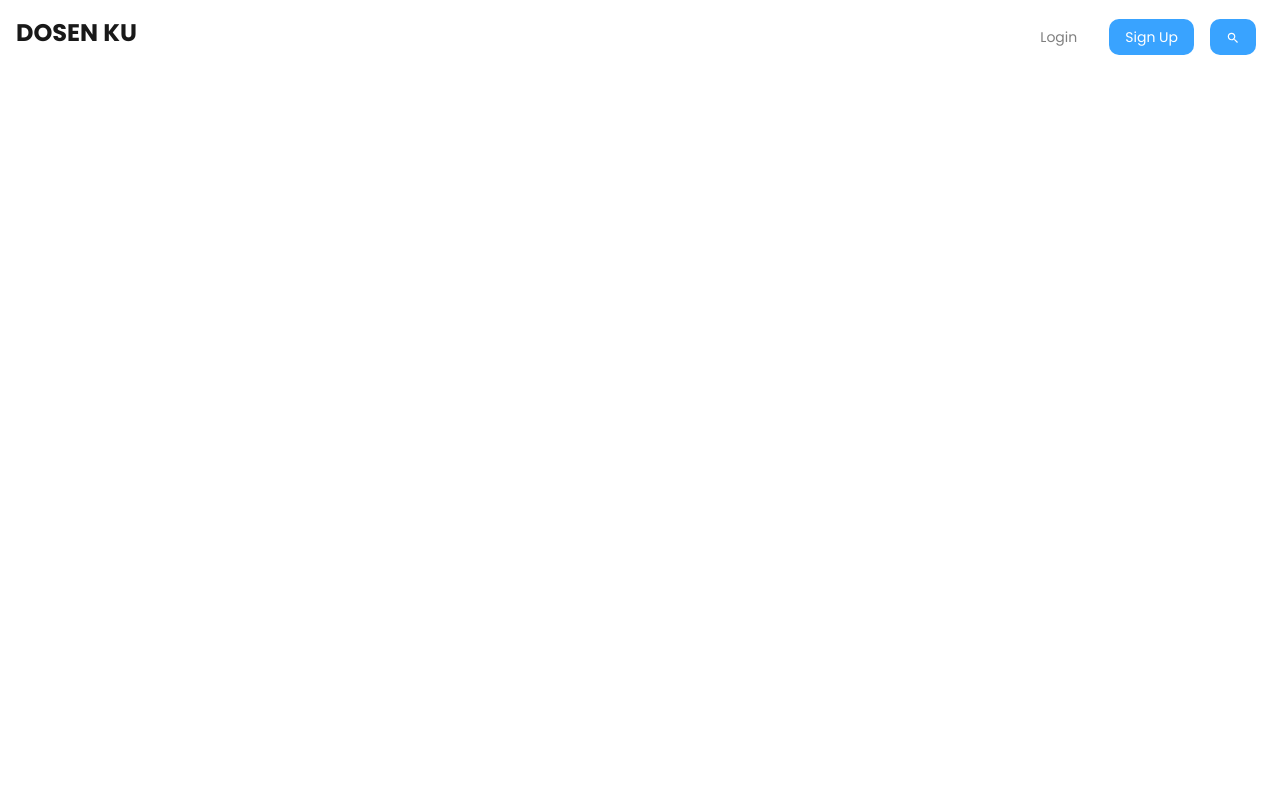
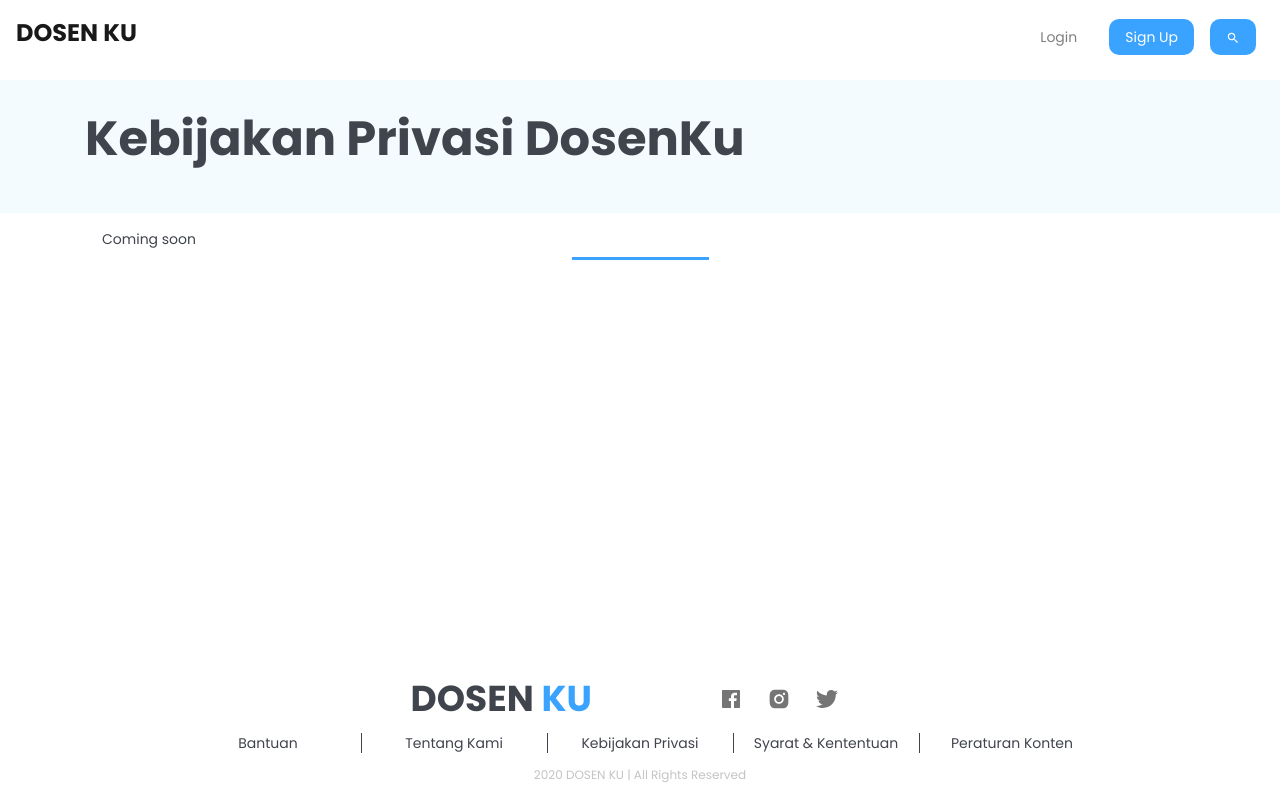
Before and after one commit to Harus-Bisa/frontendv2, a React (Create React App) app in the folder hb-v2/: page /info/privacypolicy in a window 1280 px wide. Built offline with nearby package versions, Linux system fonts and the light colour scheme.

Commit message:
info pages

```diff
--- a/hb-v2/src/Routes.js
+++ b/hb-v2/src/Routes.js
@@ -9,6 +9,9 @@ import Verification from './pages/Verification/Verification';
 import Query from './pages/Query/Query';
 import About from './pages/About/About';
 import Help from './pages/Help/Help';
+import TermsAndConditions from './pages/Info/TermsAndConditions';
+import PrivacyPolicy from './pages/Info/PrivacyPolicy';
+import CommunityGuidelines from './pages/Info/CommunityGuidelines';
 
 function Routes() {
     return(
@@ -16,6 +19,9 @@ function Routes() {
             <Route exact path="/" component={Landing}/>
             <Route exact path="/about" component={About}/>
             <Route exact path="/help" component={Help}/>
+            <Route exact path="/info/termsandconditions" component={TermsAndConditions}/>
+            <Route exact path="/info/privacypolicy" component={PrivacyPolicy}/>
+            <Route exact path="/info/communityguidelines" component={CommunityGuidelines}/>
             <Route exact path={["/review/new/:revieweeName", "/review/:revieweeId/add/:overallRating" ]}component={ReviewForm}/>
             <Route exact path="/review/:revieweeId" component={Review}/>
             <Route exact path="/query" component={Query}/>
--- a/hb-v2/src/components/Footer/Footer.js
+++ b/hb-v2/src/components/Footer/Footer.js
@@ -35,15 +35,15 @@ export default function Footer(){
                 </div>
                 <Divider orientation="vertical"/>
                 <div className="col-4 col-lg-2 flex">
-                    <a href="/">Kebijakan Privasi</a>
+                    <a href="/info/privacypolicy">Kebijakan Privasi</a>
                 </div>
                 <Divider orientation="vertical"/>
                 <div className="col-5 col-lg-2 flex">
-                    <a href="/">Syarat & Kententuan</a>
+                    <a href="/info/termsandconditions">Syarat & Kententuan</a>
                 </div>
                 <Divider orientation="vertical"/>
                 <div className="col-5 col-lg-2 flex">
-                    <a href="/">Peraturan Konten</a>
+                    <a href="/info/communityguidelines">Peraturan Konten</a>
                 </div>
             </div>
             <div>
--- a/hb-v2/src/components/Form/LoginForm.js
+++ b/hb-v2/src/components/Form/LoginForm.js
@@ -50,7 +50,7 @@ function LoginForm(props){
                     <Input type="password" id="password" value={password} onChange={(event) => setPassword(event.target.value)} required/>
                 </FormGroup>
                 <FormGroup>
-                    <FormText>Dengan masuk, Anda setuju dengan <a href="/">Syarat dan Ketentuan</a> dan <a href="/">Kebijakan Privasi</a>.</FormText>
+                    <FormText>Dengan masuk, Anda setuju dengan <a href="/info/termsandconditions">Syarat dan Ketentuan</a> dan <a href="/info/privacypolicy">Kebijakan Privasi</a>.</FormText>
                 </FormGroup>
                 <FormGroup>
                     <Button type="submit" className="contrast-button" fullWidth>Login</Button>
--- a/hb-v2/src/components/Form/SignUpForm.js
+++ b/hb-v2/src/components/Form/SignUpForm.js
@@ -89,7 +89,7 @@ function SignUpForm(props){
                     />
                 </FormGroup>
                 <FormGroup>
-                    <FormText>Dengan melanjutkan, Anda menyetujui <a href="/">Syarat dan Ketentuan</a> Dosen Ku dan menyetujui <a href="/">Kebijakan Privasi</a> Dosen Ku</FormText>
+                    <FormText>Dengan melanjutkan, Anda menyetujui <a href="/info/termsandconditions">Syarat dan Ketentuan</a> Dosen Ku dan menyetujui <a href="/info/privacypolicy">Kebijakan Privasi</a> Dosen Ku</FormText>
                 </FormGroup>
                 {props.error && <Feedback color={"danger"} message={props.error.message}/>}
                 <FormGroup>
--- a/hb-v2/src/components/Popup/ContactUsPopup.js
+++ b/hb-v2/src/components/Popup/ContactUsPopup.js
@@ -9,7 +9,7 @@ export default function ContactUsPopup(props){
             form={<ContactUsForm closePopup={props.closePopup}/>}
             footer={
                 <div style={{textAlign:'center'}}>
-                    <p>Dengan melanjutkan, Anda telah mengkonfirmasi bahwa anda telah membaca <a href="/">Syarat dan Ketentuan</a> dan menyetujui <a href="/">Kebijakan Privasi</a> Dosen Ku</p>
+                    <p>Dengan melanjutkan, Anda telah mengkonfirmasi bahwa anda telah membaca <a href="/info/termsandconditions">Syarat dan Ketentuan</a> dan menyetujui <a href="/info/privacypolicy">Kebijakan Privasi</a> Dosen Ku</p>
                 </div>
             }
         />
--- a/hb-v2/src/components/Popup/ReportInappropriatePopup.js
+++ b/hb-v2/src/components/Popup/ReportInappropriatePopup.js
@@ -13,7 +13,7 @@ export default function ReportInappropriatePopup(props){
         <div>
             <div className="content" style={{ marginBottom:'-15px'}}>
                 <h3>Baca sebelum laporkan</h3>
-                <p>Silakan merujuk pada <a href="/">Peraturan Konten</a> dan <a href="/">Syarat dan Ketentuan</a> kami dan beri tahu kami mengapa menurut Anda konten yang Anda laporkan melanggar pedoman ini:</p>
+                <p>Silakan merujuk pada <a href="/info/communityguidelines">Peraturan Konten</a> dan <a href="/info/termsandconditions">Syarat dan Ketentuan</a> kami dan beri tahu kami mengapa menurut Anda konten yang Anda laporkan melanggar pedoman ini:</p>
             </div>
             <div>
                 <div className="content" style={{paddingBottom:0}}>
--- a/hb-v2/src/css/helpPage.css
+++ b/hb-v2/src/css/helpPage.css
@@ -21,6 +21,6 @@
 
 .help-page .divider{
     background-color: var(--hb-blue);
-    width: 10%;
+    width: 137px;
     height: 3px;
 }
--- a/hb-v2/src/css/index.css
+++ b/hb-v2/src/css/index.css
@@ -25,7 +25,7 @@ h1{
   font-style: normal;
   font-weight: bold;
   font-size: 48px;
-  line-height: 83%;
+  line-height: 111%;
   margin-bottom: 1rem;
 }
 h2{
@@ -266,7 +266,7 @@ label{
 
 .page-header{
   background-color: #F3FBFF;
-  padding: 1rem 0rem;
+  padding: 2rem 0rem;
 }
 .MuiDivider-vertical{
   height: auto !important;
@@ -275,6 +275,12 @@ label{
 @media (max-width: 576px) {
   .footer-adjust{
     padding-bottom: 179px;
+  }
+  h1{
+    font-size: 36px;
+  }
+  h2{
+    font-size: 28px;
   }
 
 }
--- /dev/null
+++ b/hb-v2/src/pages/Info/CommunityGuidelines.js
@@ -0,0 +1,15 @@
+import React from "react";
+import InfoTemplate from "./InfoTemplate";
+
+export default function CommunityGuidelines(){
+    return(
+        <InfoTemplate
+            title={"Pengaturan Konten DosenKu"}
+            content={
+                <div>
+                    <p>Coming soon</p>
+                </div>
+            }
+        />
+    )
+}
--- /dev/null
+++ b/hb-v2/src/pages/Info/InfoTemplate.js
@@ -0,0 +1,30 @@
+import React from "react";
+import { Divider } from "@material-ui/core";
+import Footer from "../../components/Footer/Footer";
+
+export default function InfoTemplate(props){
+    return(
+        <div className="page-container flex">
+            <div className="flex footer-adjust">
+                <div className="page-header">
+                    <div className="container">
+                        <div className="row no-gutters">
+                            <div className="col">
+                                <h1>{props.title}</h1>
+                            </div>
+                        </div>
+                    </div>
+                </div>
+                <div className="container content">
+                    <div>
+                        {props.content}
+                    </div>
+                    <div className="flex help-page">
+                        <Divider className="divider margin-auto"/>
+                    </div>
+                </div>
+            </div>
+            <Footer/>
+        </div>
+    )
+}
--- /dev/null
+++ b/hb-v2/src/pages/Info/PrivacyPolicy.js
@@ -0,0 +1,15 @@
+import React from "react";
+import InfoTemplate from "./InfoTemplate";
+
+export default function PrivacyPolicy(){
+    return(
+        <InfoTemplate
+            title={"Kebijakan Privasi DosenKu"}
+            content={
+                <div>
+                    <p>Coming soon</p>
+                </div>
+            }
+        />
+    )
+}
--- /dev/null
+++ b/hb-v2/src/pages/Info/TermsAndConditions.js
@@ -0,0 +1,15 @@
+import React from "react";
+import InfoTemplate from "./InfoTemplate";
+
+export default function TermsAndConditions(){
+    return(
+        <InfoTemplate
+            title={"Syarat & Ketentuan DosenKu"}
+            content={
+                <div>
+                    <p>Coming soon</p>
+                </div>
+            }
+        />
+    )
+}
```
